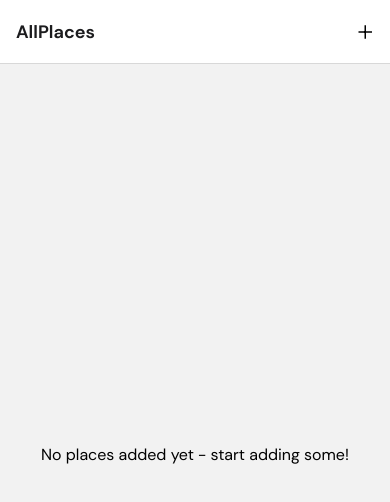
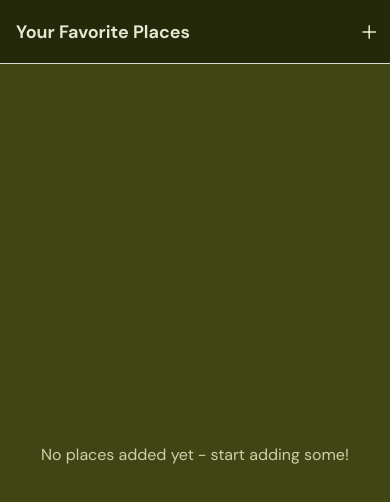
Before and after one commit to gguilhermelopes/react-native-favorite-places, a React Native app: screen /AllPlaces in a window 390 px wide. Shown: the top 502 px of the page. Built offline with nearby package versions, Linux system fonts and the light colour scheme.

Commit message:
style: add colors and default colors to header and body

```diff
--- a/App.js
+++ b/App.js
@@ -9,6 +9,7 @@ import AllPlaces from "./screens/AllPlaces";
 import AddPlaces from "./screens/AddPlaces";
 import { SafeAreaView, StyleSheet } from "react-native";
 import IconButton from "./components/UI/IconButton";
+import { Colors } from "./constants/colors";
 
 const Stack = createNativeStackNavigator();
 
@@ -48,12 +49,21 @@ export default function App() {
               headerTitleStyle: {
                 fontFamily: "dm-sans-bold",
               },
+              headerStyle: {
+                backgroundColor: Colors.primary800,
+                alignItems: "center",
+              },
+              headerTintColor: Colors.primary100,
+              contentStyle: {
+                backgroundColor: Colors.primary700,
+              },
             }}
           >
             <Stack.Screen
               name="AllPlaces"
               component={AllPlaces}
               options={({ navigation }) => ({
+                title: "Your Favorite Places",
                 headerRight: ({ tintColor }) => (
                   <IconButton
                     color={tintColor}
@@ -67,7 +77,9 @@ export default function App() {
             <Stack.Screen
               name="AddPlaces"
               component={AddPlaces}
-              options={{ presentation: "modal" }}
+              options={{
+                title: "Add a new place!",
+              }}
             />
           </Stack.Navigator>
         </NavigationContainer>
--- a/app.json
+++ b/app.json
@@ -6,14 +6,13 @@
     "orientation": "portrait",
     "icon": "./assets/icon.png",
     "userInterfaceStyle": "light",
+    "backgroundColor": "#242A09",
     "splash": {
       "image": "./assets/splash.png",
       "resizeMode": "contain",
       "backgroundColor": "#ffffff"
     },
-    "assetBundlePatterns": [
-      "**/*"
-    ],
+    "assetBundlePatterns": ["**/*"],
     "ios": {
       "supportsTablet": true
     },
--- a/components/Places/PlacesList.js
+++ b/components/Places/PlacesList.js
@@ -1,4 +1,5 @@
 import { FlatList, StyleSheet, Text, View } from "react-native";
+import { Colors } from "../../constants/colors";
 
 const PlacesList = ({ places }) => {
   if (!places || places.length === 0) {
@@ -30,5 +31,6 @@ const styles = StyleSheet.create({
   fallbackText: {
     fontFamily: "dm-sans",
     fontSize: 16,
+    color: Colors.primary200,
   },
 });
--- a/components/UI/IconButton.js
+++ b/components/UI/IconButton.js
@@ -17,7 +17,7 @@ export default IconButton;
 const styles = StyleSheet.create({
   button: {
     padding: 8,
-    margin: 4,
+
     justifyContent: "center",
     alignItems: "center",
   },
--- /dev/null
+++ b/constants/colors.js
@@ -0,0 +1,13 @@
+export const Colors = {
+  primary100: "#E6E8D3",
+  primary200: "#CAD1A8",
+  primary300: "#AFBB7D",
+  primary400: "#93A452",
+  primary500: "#789027",
+  primary600: "#5C6D1C",
+  primary700: "#404513",
+  primary800: "#242A09",
+  accent500: "#FFA500,",
+  accent600: "#A30015",
+  accent700: "#1A237E,",
+};
```
